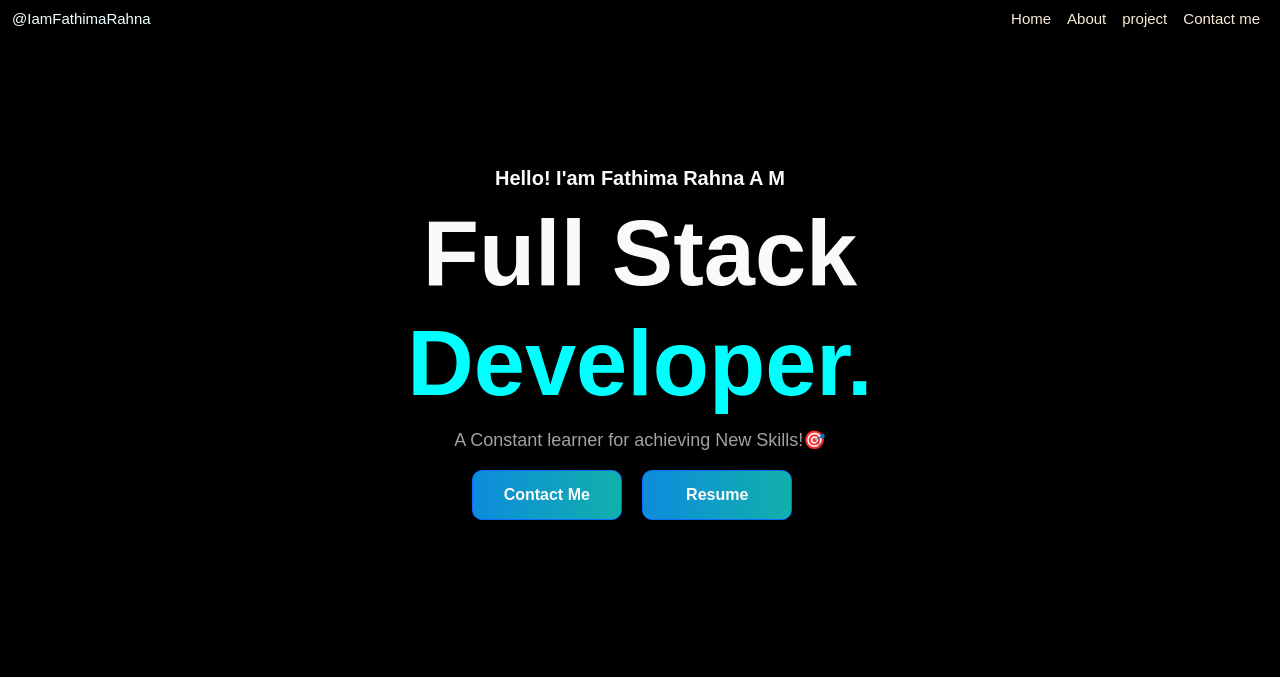
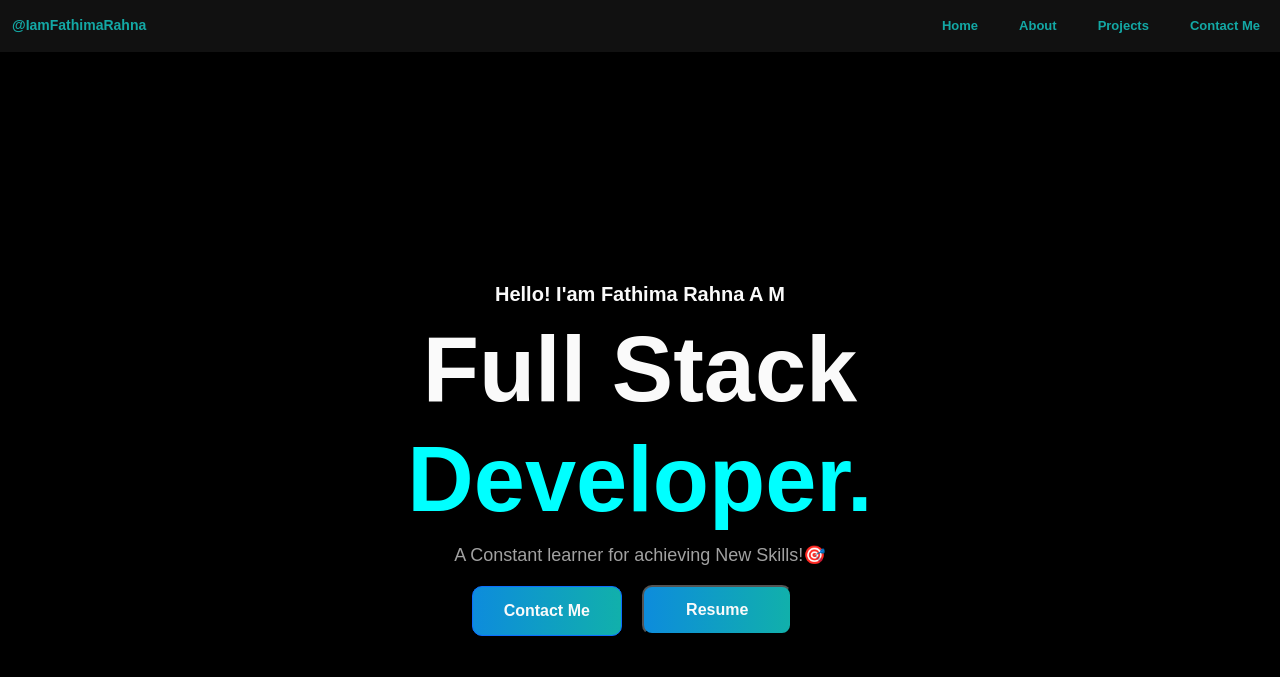
Before and after one commit to Fathima-Rahna/portfolio, a plain HTML site: page index.html in a window 1280 px wide. Shown: the top 677 px of the page. Drawn offline with nearby package versions, Linux system fonts and the light colour scheme.

```diff
--- a/index.html
+++ b/index.html
@@ -16,7 +16,7 @@
 </head>
 
 <body>
-    <!---------------------------nav bar----------------------------------------------------->
+    <!---------------------------nav bar-----------------------------------------------------
 
     <nav class="navbar navbar-expand-lg bg-black">
         <div class="container-fluid fixed-top bg-black">
@@ -33,13 +33,13 @@
                     <li class="nav-item">
                         <a class="nav-link" href="#">About</a>
                     </li>
-                  <!---- <li class="nav-item">
+                  <li class="nav-item">
                         <a class="nav-link" href="#">Timeline</a>
                     </li>
                     <li class="nav-item">
                         <a class="nav-link" href="#">Blog</a>
                     </li>-->
-                    <li class="nav-item">
+                  <!---- <li class="nav-item">
                         <a class="nav-link" href="#">project</a>
                     </li>
                     <li class="nav-item">
@@ -50,6 +50,38 @@
 
             </div>
         </div>
+    </nav>---->
+
+    <nav class="navbar navbar-expand-lg">
+        <div class="container-fluid">
+            <a class="navbar-brand" href="#">@IamFathimaRahna</a>
+            <button class="navbar-toggler" type="button" data-bs-toggle="collapse" data-bs-target="#navbarNav"
+                aria-controls="navbarNav" aria-expanded="false" aria-label="Toggle navigation">
+                <span class="navbar-toggler-icon"></span>
+            </button>
+            <div class="collapse navbar-collapse" id="navbarNav">
+                <ul class="navbar-nav ms-auto">
+                    <li class="nav-item">
+                        <a class="nav-link active" aria-current="page" href="http://127.0.0.1:5500/">Home</a>
+                    </li>
+                    <li class="nav-item">
+                        <a class="nav-link" href="http://127.0.0.1:5500/about.html">About</a>
+                    </li>
+                  <!---- <li class="nav-item">
+                        <a class="nav-link" href="http://127.0.0.1:5500/timeline.html">Timeline</a>
+                    </li>--->
+                    <li class="nav-item">
+                        <a class="nav-link" href="http://127.0.0.1:5500/projects.html">Projects</a>
+                    </li>
+                   <!---- <li class="nav-item">
+                        <a class="nav-link" href="http://127.0.0.1:5500/blog.html">Blog</a>
+                    </li>--->
+                    <li class="nav-item">
+                        <a class="nav-link" href="http://127.0.0.1:5500/contact.html">Contact Me</a>
+                    </li>
+                </ul>
+            </div>
+        </div>
     </nav>
     <!-------------------------------------landing---------------------------------->
     <div class="container landing-sec">
@@ -58,12 +90,16 @@
                 <h3>Hello! I'am Fathima Rahna A M</h3>
                 <h1>Full Stack<br /><span>Developer.</span></h1>
                 <p>A Constant learner for achieving New Skills!🎯</p>
-                <button type="button" class="btn btn-primary me-3">
-                    Contact Me
-                </button>
-                <button type="button" class="btn btn-primary me-3">
-                    Resume
-                </button>
+              <div class="cola col-xs-6 text-left">
+                    <button type="button" class=" btn btn-primary me-3">
+                        Contact Me
+                    </button>
+
+
+                    <button type="button" class="btn4 btn-primary me-3">
+                        Resume
+                    </button>
+                </div>
             </div>
         </div>
 
--- a/portfolio.css
+++ b/portfolio.css
@@ -1,12 +1,12 @@
 body{
     font-family: "Montserrat", sans-serif;
     background-color: black;
-}
+}/*
 .navbar{
     background-color:#14d0ca;
 }
 .navbar .navbar-brand{
-    color: azure;
+    color:white;
     font-size: 15px;
     font-weight: 400;
 }
@@ -15,18 +15,47 @@ body{
     color: aqua;
 
 }
-.navbar .navbar-nav .nav-item a{
-    color: antiquewhite;
+.navbar .navbar-toggler{
+    color: aqua;
     font-size: 15px;
     font-weight: 400;
 }
 .navbar .navbar-nav .nav-item a:hover{
     transition: 0.5s;
-    color: aqua;
+    color: white;
+}*/
+
+/*--------------------------*/
+
+.navbar {
+  background-color: #111111;
+}
+
+.navbar .navbar-brand {
+  opacity: 0.8;
+  color: #14ceca;
+  font-size: 14px;
+  font-weight: 600;
+}
+
+.navbar .navbar-brand:hover {
+  color:#f5f5f7 ;
+}
+
+.navbar .navbar-nav .nav-item a {
+  opacity: 0.8;
+  font-size: 13px;
+  color: #14ceca ;
+  font-weight: 600;
+  margin-left: 25px;
+}
+
+.navbar .navbar-nav .nav-item a:hover {
+  color:#f5f5f7;
 }
 /*----------------------------------landing------------------*/
 .landing-sec{
-    padding-top: 150px;
+    padding-top: 230px;
     /*padding-left: 50px;*/
     padding-bottom: 100px;
 }
@@ -56,18 +85,26 @@ body{
     font-weight: 600;
     border-radius: 10px;
   }
-
+  .landing-sec .btn4 {
+    background-image: linear-gradient(to right, #0d8cdc, #11b0ab);
+    color: #fafafa;
+    height: 50px;
+    width: 150px;
+    font-weight: 600;
+    border-radius: 10px;
+  }
 /*--------------------ABOUT-----------------------*/
 .about{
 
-    padding-top: 60px;
-    padding-bottom: 100px;
+    padding-top: 50px;
+    padding-bottom: 30px;
     padding-left: 50px;
 }
 .about h1{
     color: white;
     font-size: 60px;
     font-weight: 700;
+
 
 }
 .about h3{
@@ -325,6 +362,13 @@ body{
       .projectSec .content .card .btn2{
         width:90px;
       }
-
-
+      .contact{
+        padding-left: 15px;
+      }
+     /* .landing-sec .btn4{
+        margin-top: 60px;
+      }*/
+      .landing-sec {
+        margin-top: 30px;
+      }
 }
```
